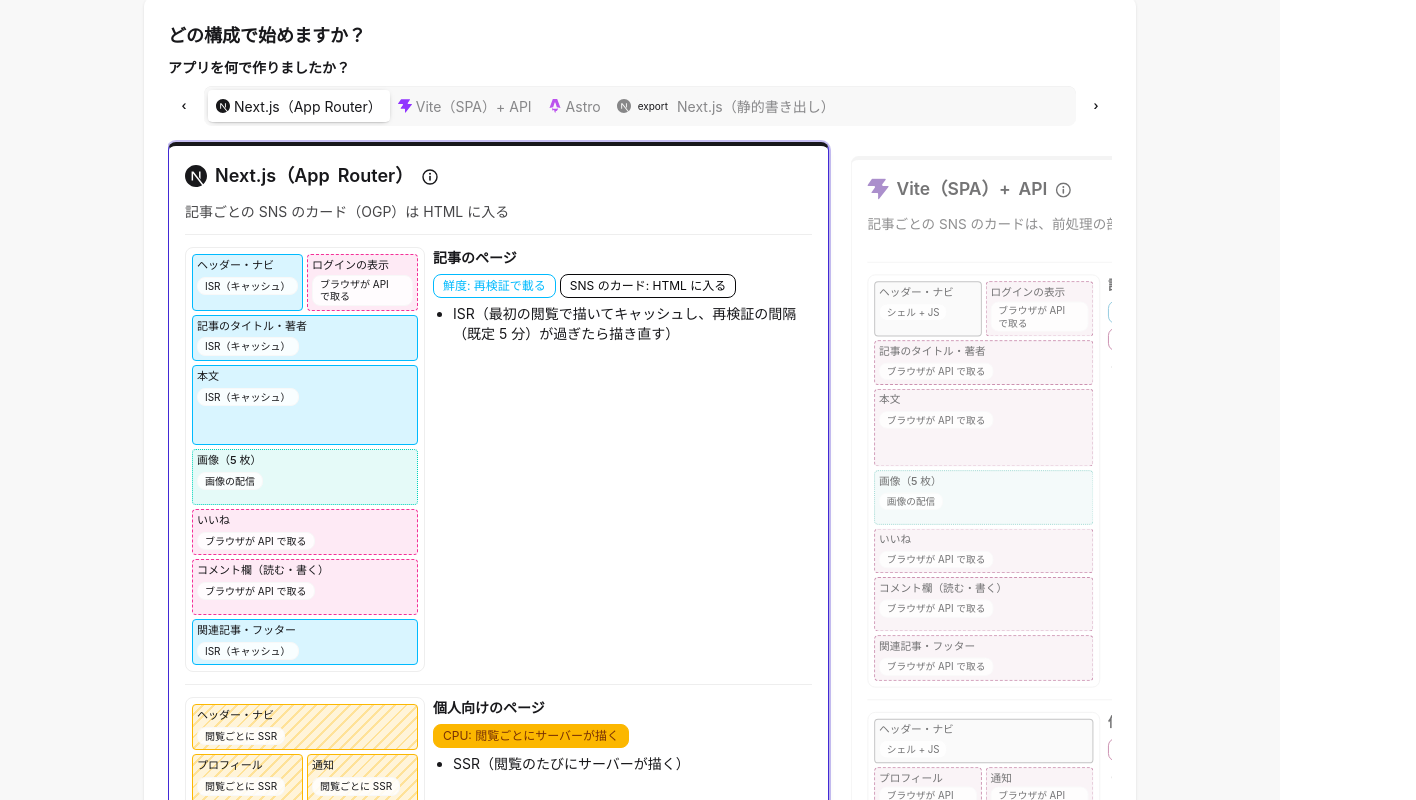
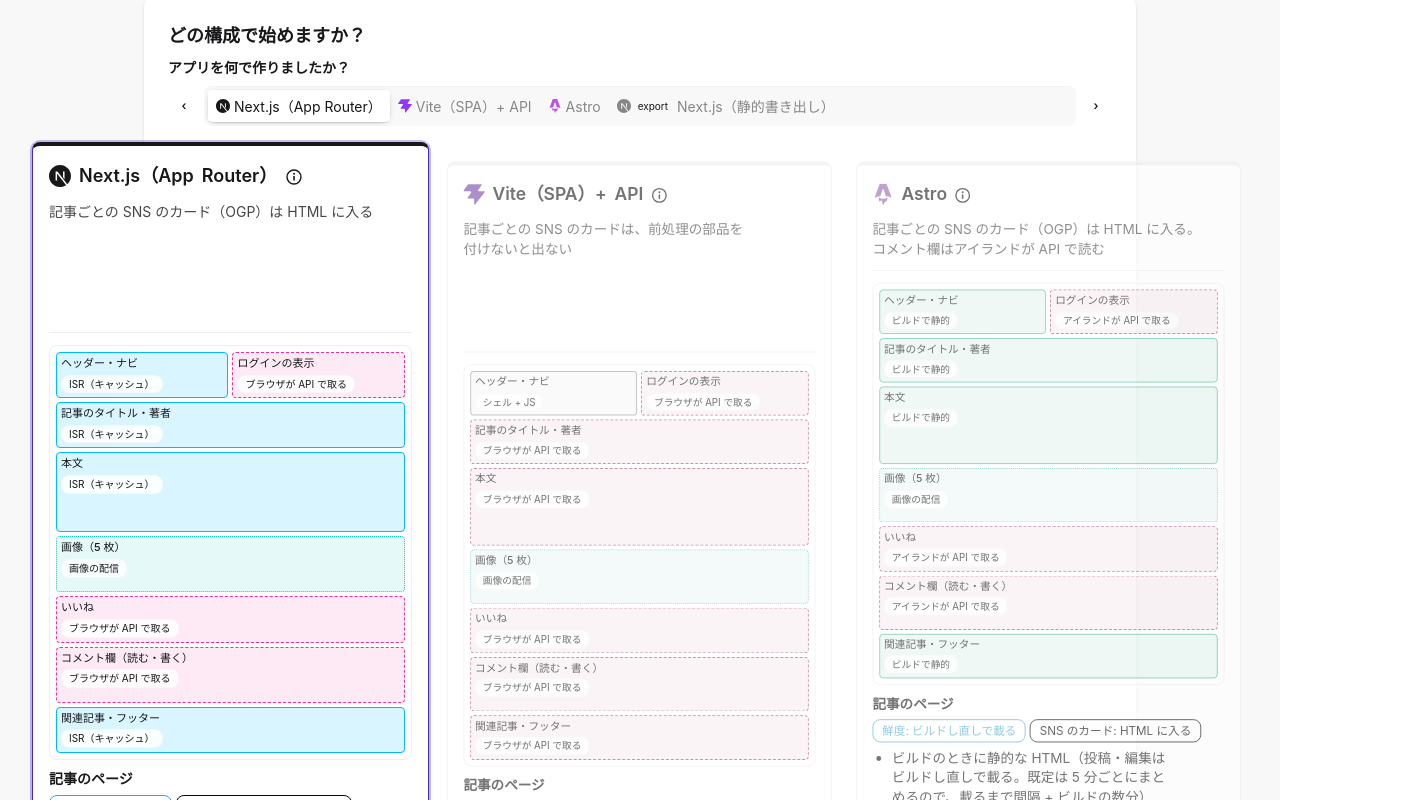
Before and after one commit to Daiius/infra-supra, a React (Vite) app in the folder packages/web/: page / in a window 1280 px wide. Shown: the part 1040-1840 px from the top of the page, 1416 px wide, since content can reach past the window. Built offline with nearby package versions, Linux system fonts and the light colour scheme.

Commit message:
fix: 広い画面ではフレームワークのカルーセルを画面の幅に広げ、前後のカードも読めるようにする（D-102）
カードは 340〜440px にし、中は見取り図 → 札・行の縦積みにする。

```diff
--- a/packages/web/src/page-wireframes.tsx
+++ b/packages/web/src/page-wireframes.tsx
@@ -46,7 +46,7 @@ export function PageWireframe({ page }: { page: ResolvedPage }) {
   return (
     <ul
       aria-label={`${page.label}の見取り図`}
-      className="grid w-full grid-cols-2 gap-1 rounded-box border border-base-300 bg-base-100 p-1.5 sm:w-60"
+      className="grid w-full grid-cols-2 gap-1 rounded-box border border-base-300 bg-base-100 p-1.5"
     >
       {page.regions.map((r) => (
         <li
--- a/packages/web/src/scenario-briefing.tsx
+++ b/packages/web/src/scenario-briefing.tsx
@@ -245,7 +245,7 @@ function FrameworkCard({
           <section
             key={p.route}
             aria-label={p.label}
-            className="flex flex-col gap-2 border-t border-base-300 pt-3 sm:flex-row"
+            className="flex flex-col gap-2 border-t border-base-300 pt-3"
           >
             <PageWireframe page={p} />
             <div className="min-w-0 flex-1 space-y-1.5">
@@ -386,10 +386,12 @@ export function FrameworkField({
       </div>
       {/* 全部のカードを同じ中身で並べ、選んでいるものを中央へ。広い画面では前後のカードが両脇に読める大きさで見え、
           狭い画面でも隣の端が見える。カードの高さは carousel の行で最も高いものに揃う（切り替えてもページが跳ねない）。
-          指でのスクロールでは選ばない（選ぶのはタブ・前後のボタン・カードを押す）。overflow を隠し、位置は scrollLeft で動かす */}
+          指でのスクロールでは選ばない（選ぶのはタブ・前後のボタン・カードを押す）。overflow を隠し、位置は scrollLeft で動かす。
+          lg 以上は本文の列をはみ出して画面の幅いっぱいに広げ（スクロールバーの分 2rem を残す）、カードは 340〜440px にして、
+          1280px で選んだカードと前後の 2 枚が全部見える */}
       <div
         ref={track}
-        className="relative carousel carousel-center w-full gap-3 overflow-x-hidden py-2"
+        className="relative carousel carousel-center w-full gap-3 overflow-x-hidden py-2 lg:left-1/2 lg:w-[calc(100vw-2rem)] lg:-translate-x-1/2 lg:px-4"
       >
         {allowed.map((id) => (
           <div
@@ -397,7 +399,7 @@ export function FrameworkField({
             ref={(el) => {
               items.current[id] = el;
             }}
-            className={`carousel-item w-[88%] lg:w-[70%] ${id === value ? '' : 'cursor-pointer'}`}
+            className={`carousel-item w-[88%] lg:w-[clamp(340px,31vw,440px)] ${id === value ? '' : 'cursor-pointer'}`}
             // 選んでいないカードを押すと選ぶ（キーボードはタブの ←/→ と前後のボタン）
             onClick={id === value ? undefined : () => onChange(id)}
           >
```
Also changed, not shown: 2 other files (tests, documents, lock files or other folders).
